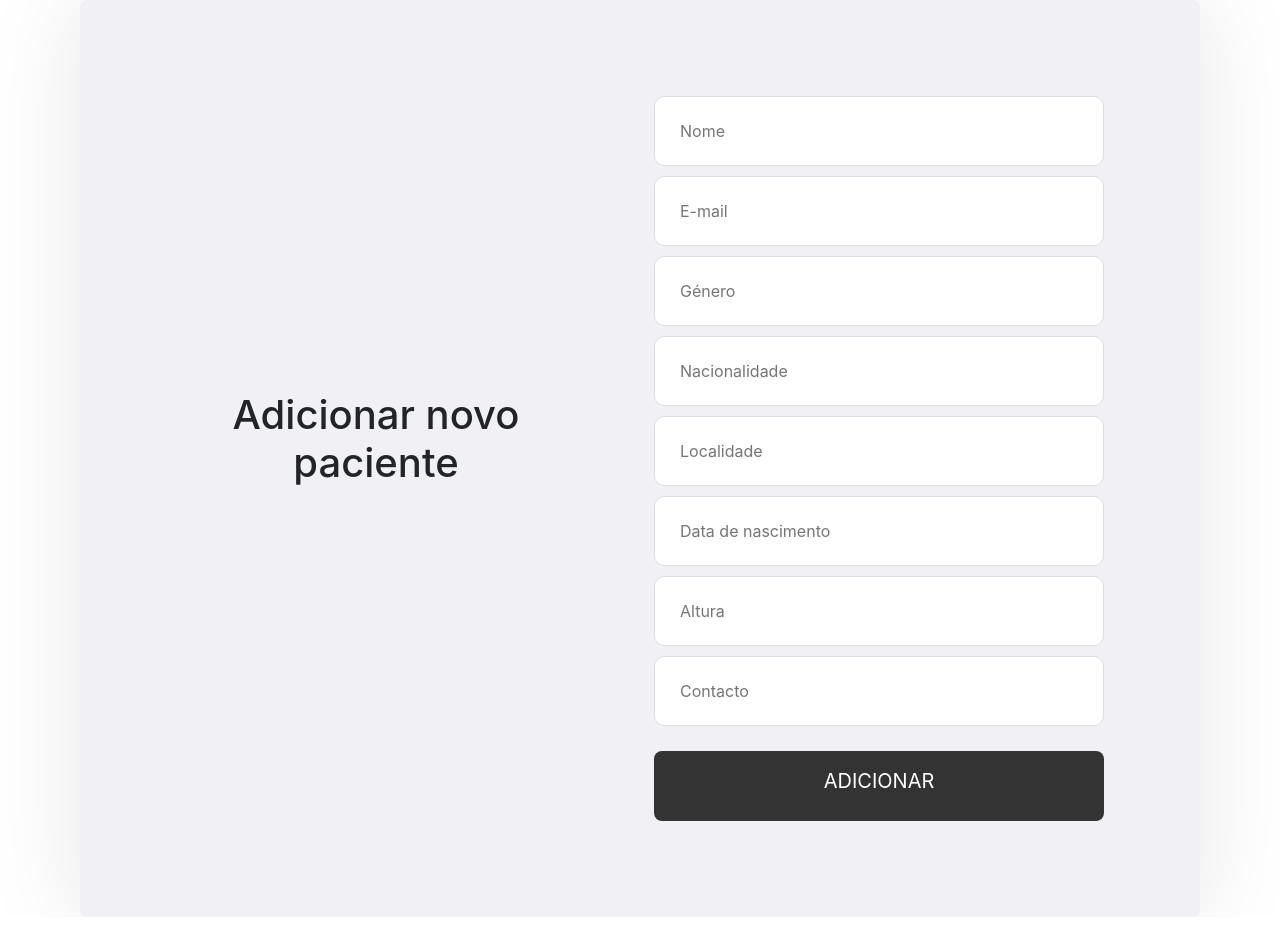
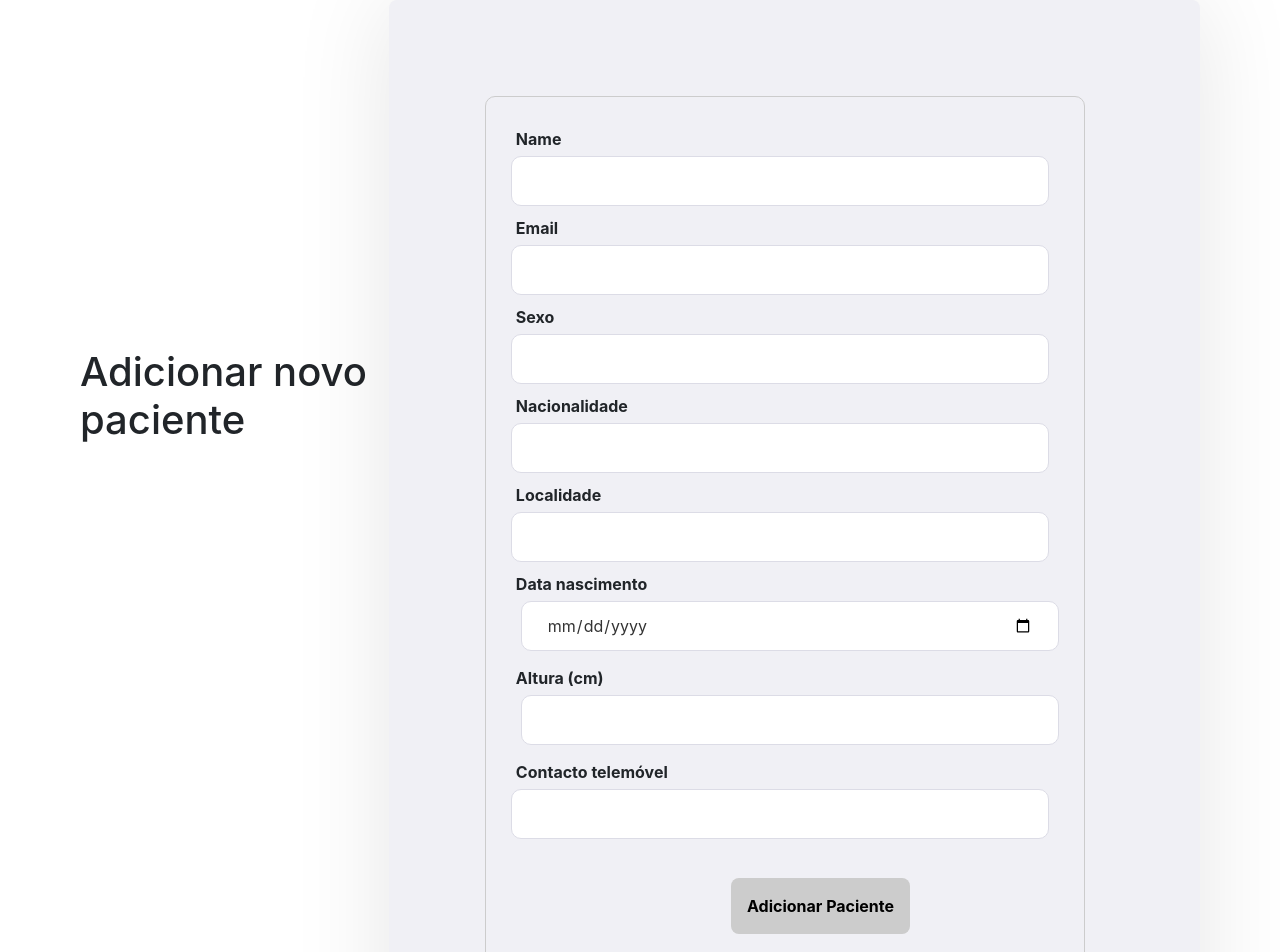
Before and after one commit to Project-Osteo/WebApp, a React (Create React App) app in the folder frontend/: page /novoPaciente in a window 1280 px wide. Shown: the top 952 px of the page. Before the commit the page ends 917 px from the top, so only its background shows below. Built offline with nearby package versions, Linux system fonts and the light colour scheme.

Commit message:
lista pacientes + form novo paciente

```diff
--- a/frontend/package.json
+++ b/frontend/package.json
@@ -6,6 +6,7 @@
     "@testing-library/jest-dom": "^5.11.6",
     "@testing-library/react": "^11.2.2",
     "@testing-library/user-event": "^12.2.2",
+    "axios": "^0.21.0",
     "bootstrap": "^4.5.3",
     "react": "^17.0.1",
     "react-bootstrap": "^1.4.0",
--- a/frontend/src/pages/Homepage/index.js
+++ b/frontend/src/pages/Homepage/index.js
@@ -1,36 +1,38 @@
-import React from 'react';
-/* import Table from './Table' */
+import React, { useEffect, useState } from 'react';
+/* import Table from './Table'; */
 import { Link } from 'react-router-dom';
 import { FiUserPlus, FiSettings, FiPower } from 'react-icons/fi';
 import 'bootstrap/dist/css/bootstrap.min.css';
 import * as ReactBootStrap from "react-bootstrap";
 import { useHistory} from "react-router-dom";
+import Axios from "axios";
 
 import './styles.css';
 
 export default function Homepage() {
-    const fakedata = [
-        {id: 1, name: 'Nelsan', mail: 'nelsan@mail.com'},
-        {id: 2, name: 'Toja', mail: 'toja@mail.com'},
-        {id: 3, name: 'Frigido', mail: 'frigido@mail.com'}
-    ]
 
-    const pacientes = [
-        {id: 1, name: 'Nelsan', mail: 'nelsan@mail.com'},
-        {id: 2, name: 'Toja', mail: 'toja@mail.com'},
-        {id: 3, name: 'Frigido', mail: 'frigido@mail.com'}
-    ]
+    const [idPaciente, setIdPaciente] = useState("");
+    const [nomePaciente, setNomePaciente] = useState("");
+    const [mailPaciente, setMailPaciente] = useState("");
+    const [listaPacientes, setListaPacientes] = useState([]);
 
     const history = useHistory();
+
     const handleRowClick = (row) => {
         history.push(`/pacientes/${row}`);
     }
+
+    useEffect(() => {
+        Axios.get("http://localhost:3001/api/pacientes").then((response) => {
+            setListaPacientes(response.data);
+        });
+    }, {});
 
     const renderPaciente = (paciente, index) => {
         return (
             <tr key={index} onClick={()=> handleRowClick(index)}>
                 <td>{paciente.id}</td>
-                <td>{paciente.name}</td>
+                <td>{paciente.nome}</td>
                 <td>{paciente.mail}</td>
             </tr>
         )
@@ -41,7 +43,7 @@ export default function Homepage() {
             <li key={index}>
                 <Link to="/pacientes">
                     <p><b>Ident:</b>{paciente.id}</p>
-                    <p><b>Nome:</b>{paciente.name}</p>
+                    <p><b>Nome:</b>{paciente.nome}</p>
                     <p><b>E-mail:</b>{paciente.mail}</p>
                 </Link>
             </li>
@@ -79,20 +81,20 @@ export default function Homepage() {
                         </tr>
                     </thead>
                     <tbody>
-                        {pacientes.map(renderPaciente)}
+                        {listaPacientes.map(renderPaciente)}
                     </tbody>
                 </ReactBootStrap.Table>
             </div>
 
-            <ul>
-                {pacientes.map(renderPacienteCard)}
-                {/* <li>
+            {/* <ul>
+                {listaPacientes.map(renderPacienteCard)}
+                <li>
                     <Link to="/pacientes">
                     <p><b>Nome:</b>Jona do cota</p>
                     <p><b>Email:</b>jonadocota@hotmail.com</p>
                     </Link>
-                </li> */}
-            </ul>
+                </li>
+            </ul>  */}
         </div>
    );
 }
--- a/frontend/src/pages/NovoPaciente/index.js
+++ b/frontend/src/pages/NovoPaciente/index.js
@@ -1,32 +1,103 @@
-import React from 'react';
-import { Link } from 'react-router-dom';
+import React, { useState, useEffect } from 'react';
+import { withRouter, Link, Redirect } from 'react-router-dom';
 import { FiHome, FiSettings, FiPower } from 'react-icons/fi';
+import Axios from 'axios';
+import { State } from "module";
 
 import './styles.css';
 
 export default function NovoPaciente () {
+    const [nome, setNome] = useState('');
+
+    const submitPaciente = () => {
+        Axios.post('http://localhost:3001/api/insertpaciente', {nome: nome}).then(() => {
+            alert("successful insert");
+        });
+    };
+
     return(
+
         <div className="novoPaciente-container">
+
+            <section>
+                <h1>Adicionar novo paciente</h1>
+            </section>
+
             <div className="content">
-                <section>
 
-                    <h1>Adicionar novo paciente</h1>
-
-                </section>
-
-                <form>
-
-                    <input placeholder="Nome" />
-                    <input placeholder="E-mail" />
-                    <input placeholder="Género" />
-                    <input placeholder="Nacionalidade" />
-                    <input placeholder="Localidade" />
+                {/* <form>
+                    <input type="text" name="nome" placeholder="Nome"
+                        onChange={(e) => {
+                            setNome(e.target.value);
+                        }} />
+                    <input type="text" placeholder="E-mail" />
+                    <input placeholder="Sexo" />
+                    <input type="text" placeholder="Nacionalidade" />
+                    <input type="text" placeholder="Localidade" />
                     <input placeholder="Data de nascimento" />
                     <input placeholder="Altura" />
-                    <input placeholder="Contacto" />
+                    <input type="text" placeholder="Contacto" />
                     <Link type="submit" to="/homepage">ADICIONAR</Link>
+                    <button
+                        type="submit"
+                        className="btn btn-primary"
+                        onClick={submitPaciente}>ADICIONAR</button>
+                </form>  */}
+
+                <form class="myForm" method="get" enctype="application/x-www-form-urlencoded" action="/html/codes/html_form_handler.cfm">
+
+                    <label>Name
+                    <input type="text" name="nome" required />
+                    </label>
+
+                    <label>Email
+                    <input type="email" name="mail" />
+                    </label>
+
+                    <label>Sexo
+                    <input type="text" name="Sexo" required list="optionslist"/>
+                    <datalist id="optionslist">
+                        <option value="Masculino"/>
+                        <option value="Feminino"/>
+                    </datalist>
+                    </label>
+
+                    {/* <fieldset>
+                        <legend>Sexo</legend>
+                            <label class="choice"><input type="radio" name="sex" required value="masculino"/> Masculino </label>
+                            <label class="choice"><input type="radio" name="sex" required value="feminino"/> Feminino </label>
+                    </fieldset> */}
+
+                    <label>Nacionalidade
+                    <input type="text" name="nacionalidade" />
+                    </label>
+
+                    <label>Localidade
+                    <input type="text" name="localidade" />
+                    </label>
+
+                    <label>Data nascimento
+                    <input type="date" name="pickup_time" required placeholder=""/>
+                    </label>
+
+                    <label>Altura (cm)
+                    <input type="number" name="altura" />
+                    </label>
+
+                    <label>Contacto telemóvel
+                    <input type="tel" name="telemovel" required />
+                    </label>
+
+
+                    {/* <p>
+                        <label>Enquiry
+                        <textarea name="comments" maxlength="500"></textarea>
+                        </label>
+                    </p> */}
+
+                    <p><button type="submit" onClick={submitPaciente}>Adicionar Paciente</button></p>
+
                 </form>
-
             </div>
         </div>
     );
--- a/frontend/src/pages/NovoPaciente/styles.css
+++ b/frontend/src/pages/NovoPaciente/styles.css
@@ -35,12 +35,14 @@
 
 .novoPaciente-container .content form {
     width: 100%;
-    max-width: 450px;
+    max-width: 600px;
+    padding: 25px;
+    border-radius: 10px;
 }
 
 .novoPaciente-container .content form input {
     width: 100%;
-    height: 70px;
+    height: 50px;
     color: #333;
     border: 1px solid #dcdce6;
     border-radius: 10px;
@@ -63,3 +65,76 @@
     font-size: 20px;
     line-height: 60px;
 }
+
+.myForm {
+    /* font-family: "Lucida Sans Unicode", "Lucida Grande", sans-serif; */
+    /* font-size: 0.8em; */
+    width: 30em;
+    padding: 1em;
+    border: 1px solid #ccc;
+    }
+
+    .myForm * {
+    box-sizing: border-box;
+    margin: 5px;
+    }
+
+    .myForm fieldset {
+    border: none;
+    padding: 0;
+    }
+
+    .myForm legend,
+    .myForm label {
+    padding: 0;
+    font-weight: bold;
+    }
+
+    .myForm label.choice {
+    /* font-size: 0.9em; */
+    font-weight: normal;
+    }
+
+    .myForm label {
+    text-align: left;
+    display: block;
+    }
+
+    .myForm input[type="text"],
+    .myForm input[type="tel"],
+    .myForm input[type="email"],
+    .myForm input[type="datetime"],
+    .myForm select,
+    .myForm textarea {
+    float: right;
+    width: 60%;
+    border: 1px solid #ccc;
+    /* font-family: "Lucida Sans Unicode", "Lucida Grande", sans-serif; */
+    /* font-size: 0.9em; */
+    padding: 0.3em;
+    }
+
+    .myForm textarea {
+    height: 100px;
+    }
+
+    .myForm input[type="radio"],
+    .myForm input[type="checkbox"] {
+    margin-left: 40%;
+    }
+
+    .myForm button {
+    padding: 1em;
+    border-radius: 0.5em;
+    background: #ccc;
+    border: #333;
+    font-weight: bold;
+    margin-left: 40%;
+    margin-top: 1.8em;
+    }
+
+    .myForm button:hover {
+    color: #ccc;
+    background: #333;
+    cursor: pointer;
+    }
```
Also changed, not shown: 2 other files (tests, documents, lock files or other folders).
